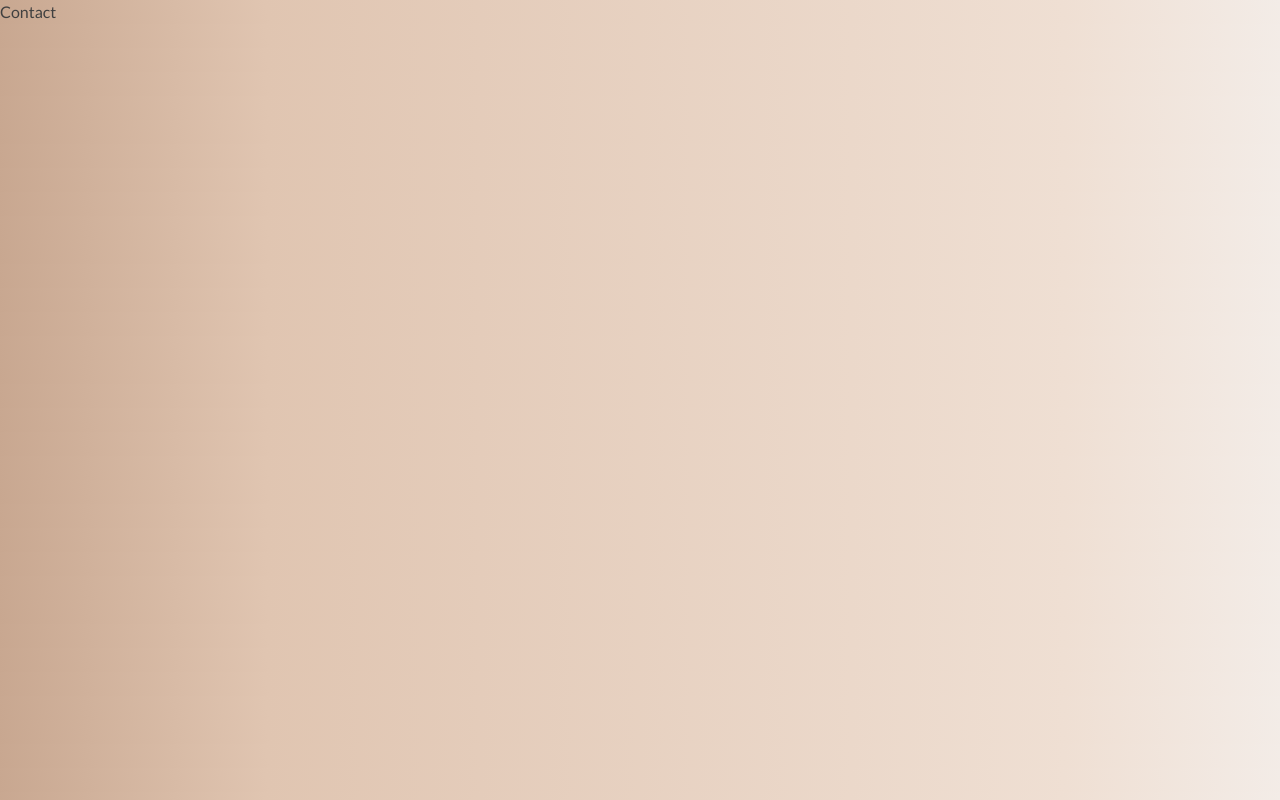
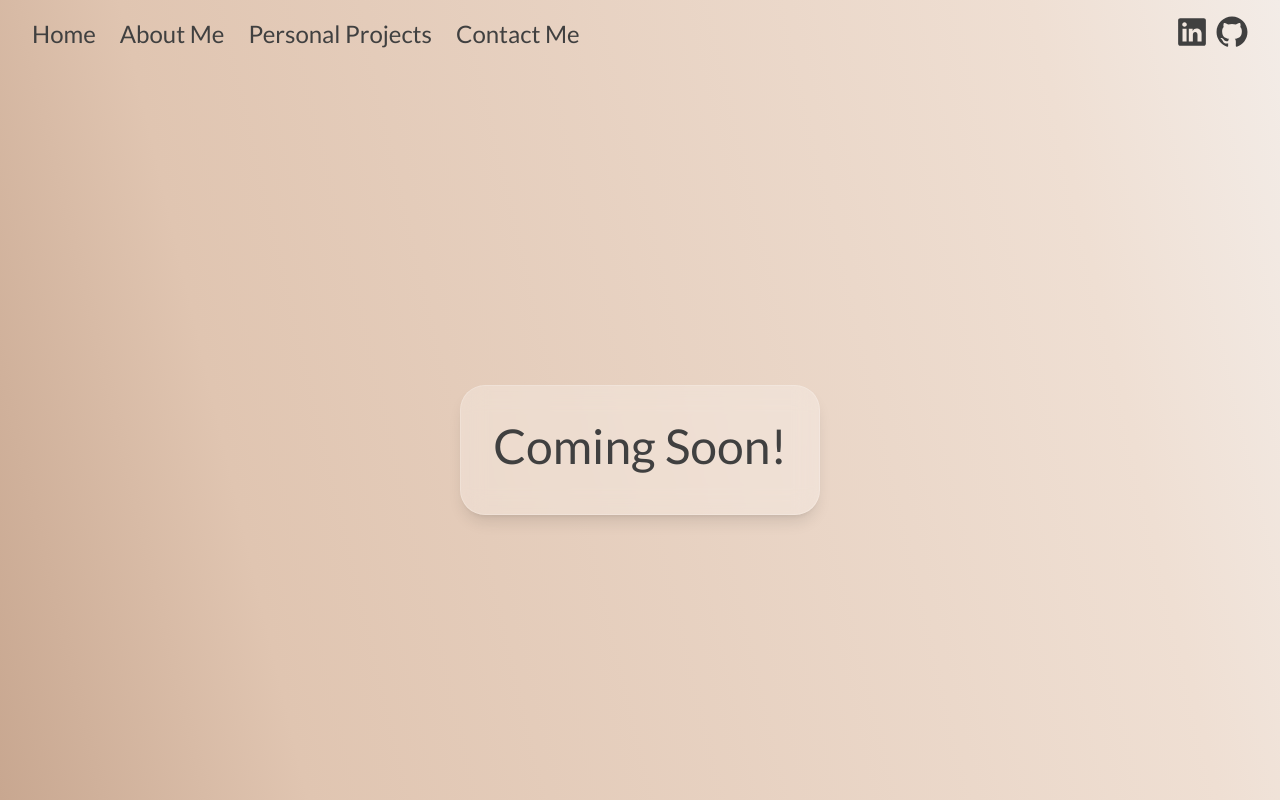
Before and after one commit to marcopolo39/portfolio, a Next.js app in the folder portfolio/: page /contact in a window 1280 px wide. Built offline with nearby package versions, Linux system fonts and the light colour scheme.

Commit message:
updated coming soon placeholder

```diff
--- a/portfolio/src/app/contact/page.js
+++ b/portfolio/src/app/contact/page.js
@@ -1,3 +1,14 @@
+import Navbar from "@/components/Navbar";
+
 export default function Contact() {
-  return <div>Contact</div>;
+  return (
+    <div className="flex justify-center w-full">
+      <Navbar />
+      <div className="flex flex-col items-center justify-center min-h-screen pt-25 px-4">
+        <div className="bg-[var(--secondary)]/30 backdrop-blur-md rounded-[25px] px-8 py-6 border border-white/20 shadow-lg">
+          <div className="text-[3rem] text-center mb-2">Coming Soon!</div>
+        </div>
+      </div>
+    </div>
+  );
 }
```
